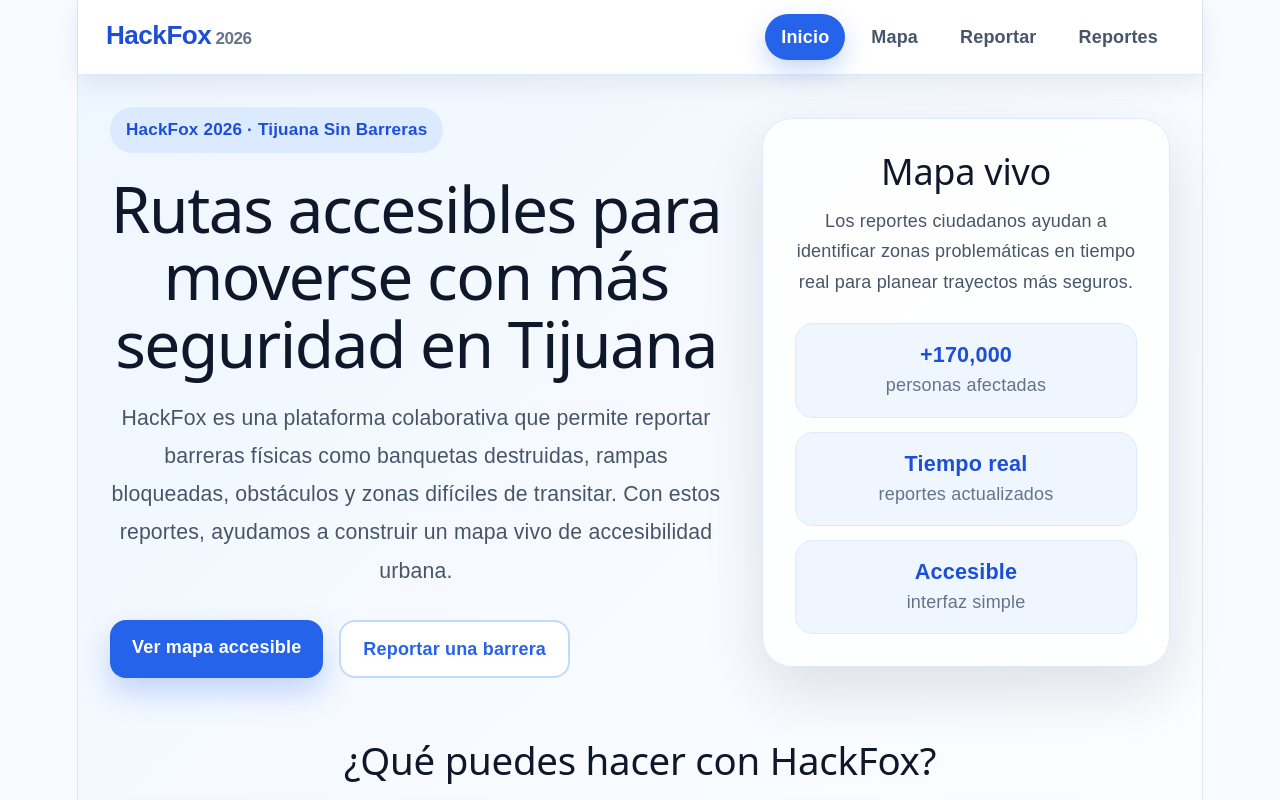
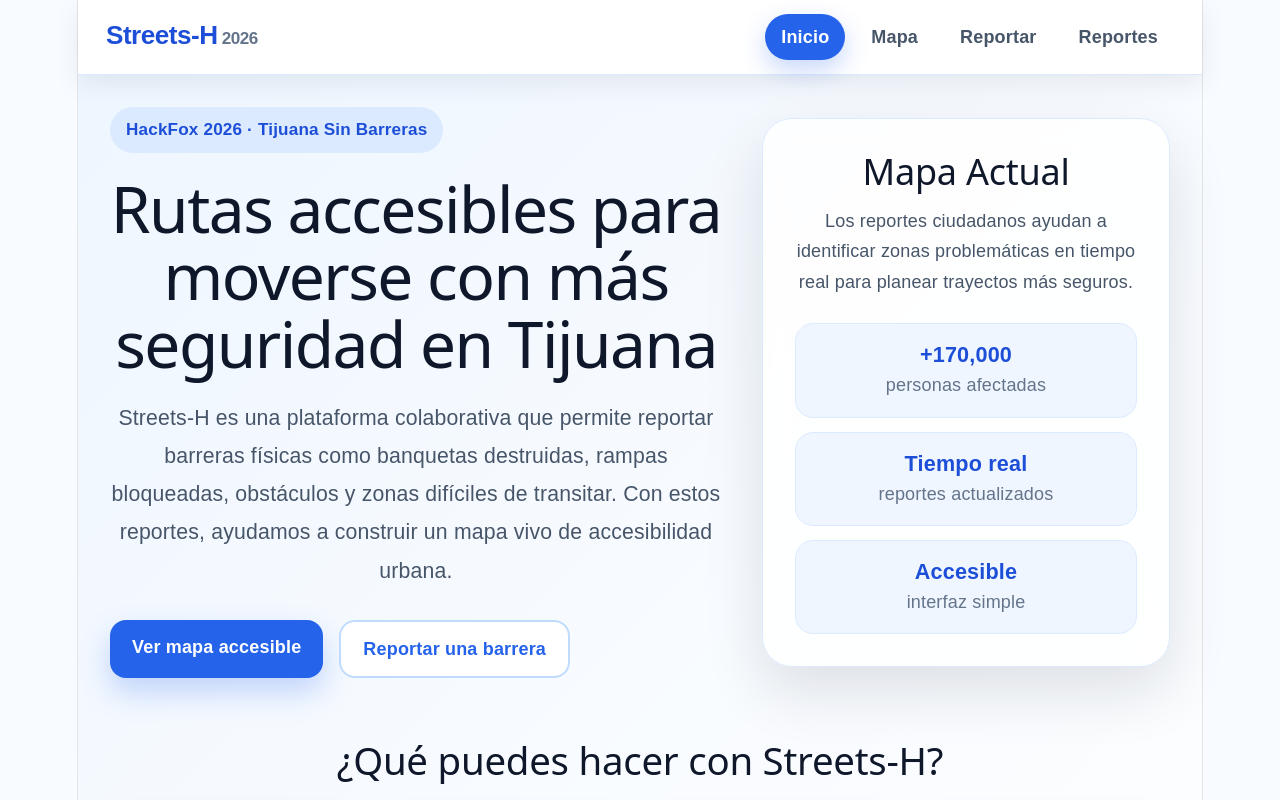
Before and after one commit to AngelRamirez31/HackFox2026, a React app in the folder frontend/: page / in a window 1280 px wide. Shown: the top 800 px of the page. Built offline with nearby package versions, Linux system fonts and the light colour scheme; the HTML template or start-up script is replaced by a standard one.

Commit message:
Update design

```diff
--- a/frontend/src/App.jsx
+++ b/frontend/src/App.jsx
@@ -11,7 +11,7 @@ function App() {
       <header className="navbar">
         <div className="navbarContainer">
           <NavLink to="/" className="logo">
-            HackFox
+            Streets-H
           </NavLink>
 
           <nav className="navLinks">
--- a/frontend/src/pages/Home.jsx
+++ b/frontend/src/pages/Home.jsx
@@ -11,7 +11,7 @@ function Home() {
           <h1>Rutas accesibles para moverse con más seguridad en Tijuana</h1>
 
           <p className="heroText">
-            HackFox es una plataforma colaborativa que permite reportar barreras
+            Streets-H es una plataforma colaborativa que permite reportar barreras
             físicas como banquetas destruidas, rampas bloqueadas, obstáculos y
             zonas difíciles de transitar. Con estos reportes, ayudamos a construir
             un mapa vivo de accesibilidad urbana.
@@ -29,7 +29,7 @@ function Home() {
         </div>
 
         <div className="heroCard">
-          <h2>Mapa vivo</h2>
+          <h2>Mapa Actual</h2>
           <p>
             Los reportes ciudadanos ayudan a identificar zonas problemáticas en
             tiempo real para planear trayectos más seguros.
@@ -55,7 +55,7 @@ function Home() {
       </section>
 
       <section className="features">
-        <h2>¿Qué puedes hacer con HackFox?</h2>
+        <h2>¿Qué puedes hacer con Streets-H?</h2>
 
         <div className="featureGrid">
           <article className="featureCard">
--- a/frontend/src/pages/Reportes.jsx
+++ b/frontend/src/pages/Reportes.jsx
@@ -98,7 +98,7 @@ function Reportes() {
     <main className="reportsPage">
       <section className="reportsHero">
         <div>
-          <span className="reportsBadge">Mapa vivo de accesibilidad</span>
+          <span className="reportsBadge">Mapa Actual</span>
           <h1>Reportes globales</h1>
           <p>
             Consulta las barreras físicas reportadas por la comunidad. Estos
```
Also changed, not shown: 1 other file (tests, documents, lock files or other folders).
